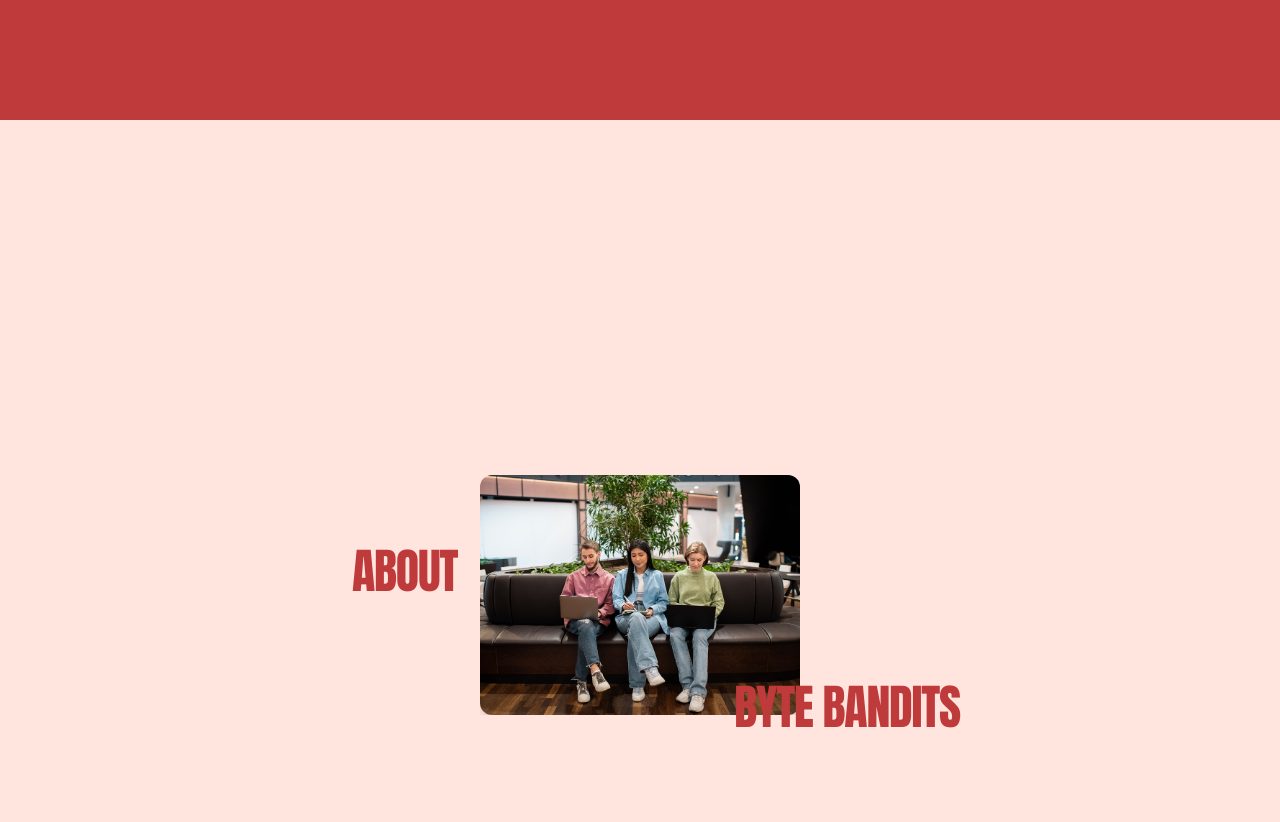
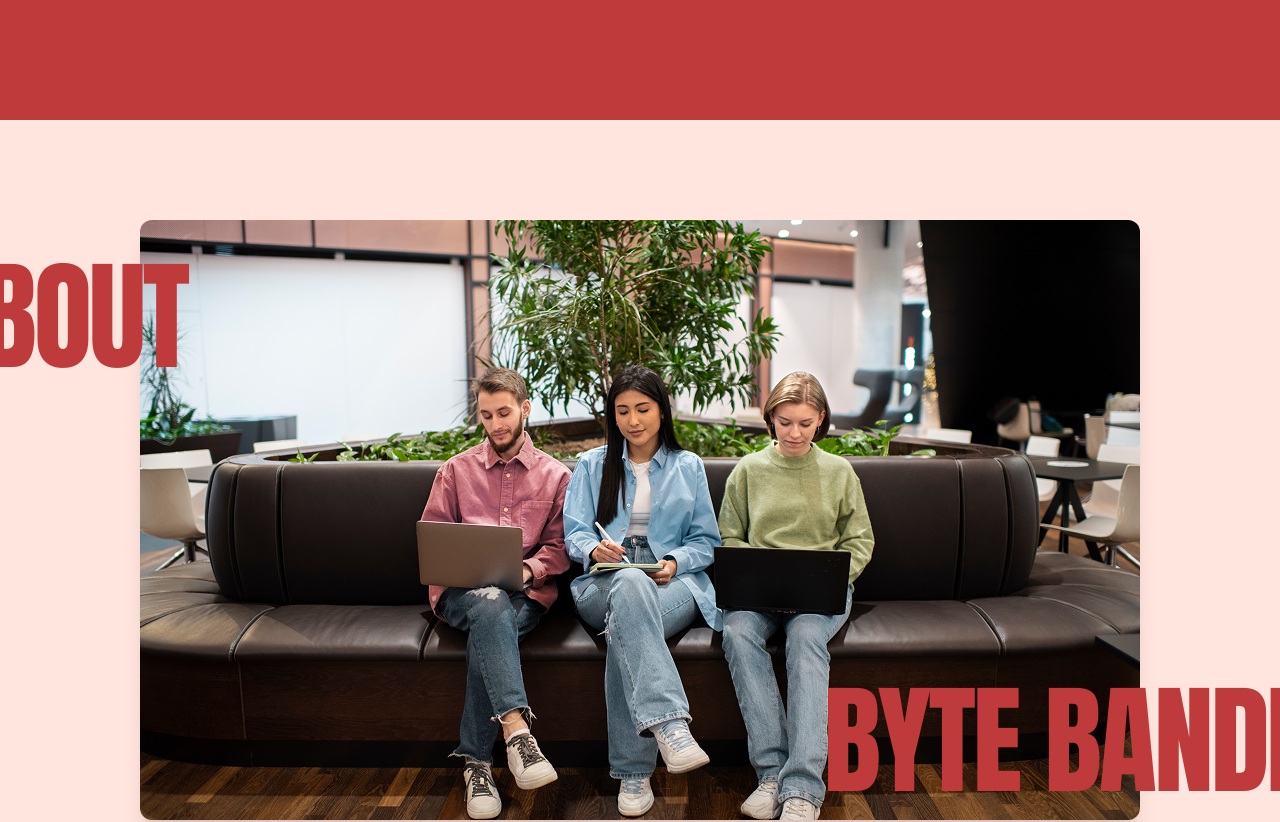
Before and after one commit to Byte-Bandits-India/ByteBandits, a Next.js app: page /about in a window 1280 px wide. Shown: the part 480-1302 px from the top of the page. Built offline with nearby package versions, Linux system fonts and the light colour scheme.

Commit message:
update UI for About page

```diff
--- a/src/app/about/section1.tsx
+++ b/src/app/about/section1.tsx
@@ -18,29 +18,52 @@ export default function AboutSection() {
       </div>
 
       {/* About Section */}
-      <div className="bg-[#FFE5DD] h-[950px] flex flex-col items-center justify-center relative">
-        <div className="max-w-[1400px] relative flex flex-col items-center justify-center">
-          {/* About Text - Left */}
-          <h2 className="absolute z-10 -left-32 2xl:-left-48 top-24 -translate-y-1/2 text-[#BF3A3B] text-5xl 2xl:text-[120px] font-regular tracking-tight">
+      <section className="bg-[#FFE5DD] h-[600px] md:h-dvh flex flex-col items-center justify-center relative overflow-hidden">
+        <div className="max-w-[1400px] relative flex flex-col items-center justify-center px-4 sm:px-6">
+          {/* ABOUT Text - Left */}
+          <h2
+            className="
+            absolute z-10 text-[#BF3A3B] font-regular tracking-tight
+            text-4xl sm:text-5xl md:text-6xl lg:text-7xl xl:text-[120px]
+            top-8 sm:top-10 md:top-16 lg:top-20 xl:top-24
+            -left-4 sm:left-10 md:left-20 lg:-left-16 xl:-left-48
+            -translate-y-1/2
+          "
+          >
             ABOUT
           </h2>
 
-          {/* Center Image */}
-          <div className="relative w-[320px] 2xl:w-[1000px] h-[240px] 2xl:h-[600px] overflow-hidden">
+          {/* Center Image (responsive height via aspect ratio) */}
+          <div
+            className="
+            relative overflow-hidden rounded-xl shadow-xl
+            w-[250px] sm:w-[320px] md:w-[480px] lg:w-[700px] xl:w-[1000px]
+            aspect-[5/3]
+          "
+          >
             <Image
               src="/images/team.png"
               alt="About Byte Bandits"
               fill
-              className="object-cover rounded-xl shadow-xl"
+              className="object-cover"
+              priority
             />
           </div>
 
-          {/* Byte Bandits Text - Right */}
-          <h2 className="absolute z-10 -right-40 2xl:-right-56 -bottom-10 -translate-y-1/2 text-[#BF3A3B] text-5xl 2xl:text-[120px] font-regular tracking-tight">
+          {/* BYTE BANDITS Text - Right */}
+          <h2
+            className="
+            absolute z-10 text-[#BF3A3B] font-regular tracking-tight
+            text-4xl sm:text-5xl md:text-6xl lg:text-7xl xl:text-[120px]
+            bottom-2 sm:bottom-4 md:bottom-8 lg:bottom-12 xl:-bottom-10
+            -right-8 sm:right-10 md:right-20 lg:-right-24 xl:-right-56
+            -translate-y-1/2
+          "
+          >
             BYTE BANDITS
           </h2>
         </div>
-      </div>
+      </section>
     </section>
   );
 }
--- a/src/app/about/section2.tsx
+++ b/src/app/about/section2.tsx
@@ -4,10 +4,10 @@ import Image from "next/image";
 
 export default function WhyChooseUsSection() {
   return (
-    <section className="w-full font-inter text-[#111] px-6 2xl:px-12 lg:px-24 py-20">
+    <section className="w-full font-inter text-[#111] px-6 py-20">
       {/* ===== Top Section ===== */}
       <div className="max-w-[1400px] mx-auto">
-        <h1 className=" text-2xl md:text-[40px] 2xl:text-[55px] font-medium leading-tight">
+        <h1 className=" text-[20px] md:text-[40px] 2xl:text-[55px] font-medium leading-tight">
           We’re The Rebels Of The Digital World
           <span className="">
             Crafting Brands That Speak, Sell, And Shine.
@@ -15,9 +15,9 @@ export default function WhyChooseUsSection() {
         </h1>
 
         {/* Red Box + Paragraph Section */}
-        <div className="mt-[8%] flex flex-col md:flex-row items-center 2xl:items-start gap-10 2xl:gap-16">
+        <div className="mt-[8%] flex flex-col lg:flex-row items-center 2xl:items-start gap-10 2xl:gap-16">
           {/* Left Red Image */}
-          <div className="relative w-[260px] sm:w-[300px] md:w-[450px] xl:w-[620px] xl:h-[420px] aspect-[4/3] rounded-lg overflow-hidden">
+          <div className="relative w-full lg:w-[400px] xl:w-[620px] xl:h-[420px] aspect-[4/3] rounded-lg overflow-hidden">
             <Image
               src="/images/bb-big.png"
               alt="Byte Bandits Logo"
@@ -72,7 +72,7 @@ export default function WhyChooseUsSection() {
         <p className="text-base mt-[6%]  md:text-[40px] 2xl:text-[60px] leading-tight tracking-[-0.05rem] font-light">
           We Don’t Follow Trends,{" "}
           <strong className="font-semibold">We Set Them.</strong> From  <br />
-         Concept To Completion, We Turn{" "}
+          Concept To Completion, We Turn{" "}
           <strong className="font-semibold">Your Vision</strong> Into Powerful
           Digital Experiences That{" "}
           <strong className="font-semibold">Stand Out</strong>, Perform Better,
--- a/src/app/about/section3.tsx
+++ b/src/app/about/section3.tsx
@@ -54,73 +54,63 @@ export default function TechStackSection() {
   ];
 
   return (
-    <section className="w-full bg-white py-20">
-      {/* ===== Main Tech Section ===== */}
-      <div className="mx-4 bg-[#F1EAEA] rounded-2xl px-6 2xl:px-12 py-16 2xl:py-24">
+    <section className="w-full bg-white md:py-20">
+      <div className="mx-4 bg-[#F1EAEA]  rounded-2xl px-6 2xl:px-12 py-16 2xl:py-24">
+        <div className="max-w-[1440px] mx-auto">
           {/* Top Heading */}
-        <p className="text-[#A04444] text-sm 2xl:text-[20px] font-semibold tracking-wide uppercase mb-6 2xl:mb-10">
+          <p className="text-[#A04444] text-sm 2xl:text-[20px] font-semibold tracking-wide uppercase mb-6 2xl:mb-10 text-center lg:text-left">
             Web Development
           </p>
 
-        <div className="flex flex-col md:flex-row justify-between  items-start gap-10">
+          <div className="flex flex-col lg:flex-row justify-between items-start gap-10">
             {/* ===== Left Content ===== */}
-          <div className="w-full 2xl:max-w-[1000px] pt-80">
-            <h2 className="text-3xl xl:text-[40px]  2xl:text-[50px] tracking-tight font-inter font-medium leading-tight">
-              We Use Industry-Leading <br  /> <span className="">Tech To Build Your </span> <br />Advantage
+            <div className="w-full lg:w-auto 2xl:max-w-[1000px] lg:pt-80 text-center lg:text-left">
+              <h2 className="text-3xl xl:text-[40px] 2xl:text-[50px] tracking-tight font-inter font-medium leading-tight">
+                We Use Industry-Leading <br /> <span>Tech To Build Your</span> <br /> Advantage
               </h2>
             </div>
 
             {/* ===== Right Grid (Staggered Columns) ===== */}
-          <div className="flex gap-6 w-full 2xl:w-[850px] justify-center">
-            {/* First Column (4 boxes) */}
-            <div className="flex flex-col gap-8 mt-0 2xl:mt-16">
+            <div className="flex gap-6 w-full 2xl:w-[850px] justify-center flex-wrap md:flex-nowrap">
+              {/* ===== Column 1 ===== */}
+              <div className="flex flex-col gap-6 mt-0 md:mt-28">
                 {techStackCol1.map((tech, index) => (
                   <div
                     key={index}
-                  className="flex items-center justify-between bg-white md:w-[300px] md:h-[100px] 2xl:w-[400px] 2xl:h-[140px]  rounded-xl shadow-sm p-4 hover:shadow-2xl transition-all"
+                    className="flex items-center justify-between bg-white w-full h-[100px] md:w-[340px] md:h-[110px] lg:w-[300px] 2xl:w-[400px] 2xl:h-[130px] rounded-2xl shadow-md p-5 hover:shadow-xl transition-all"
                   >
                     <div className="text-left pr-3">
-                    <h3 className="font-semibold text-sm md:text-[18px] 2xl:text-[25px]">
+                      <h3 className="font-semibold text-[16px] md:text-[18px] 2xl:text-[22px]">
                         {tech.name}
                       </h3>
-                    <p className="text-xs 2xl:text-sm text-[#858585] font-light max-w-[200px] mt-4 leading-tight">
+                      <p className="text-xs md:text-sm text-[#666] font-light max-w-[200px] mt-2 leading-snug">
                         {tech.desc}
                       </p>
                     </div>
-                  <div className="relative w-[60px] h-[60px] 2xl:w-[100px] 2xl:h-[100px] flex-shrink-0">
-                    <Image
-                      src={tech.icon}
-                      alt={tech.name}
-                      fill
-                      className="object-contain"
-                    />
+                    <div className="relative w-[40px] h-[40px] md:w-[60px] md:h-[60px] 2xl:w-[80px] 2xl:h-[80px] flex-shrink-0">
+                      <Image src={tech.icon} alt={tech.name} fill className="object-contain" />
                     </div>
                   </div>
                 ))}
               </div>
 
-            {/* Second Column (5 boxes) */}
-            <div className="flex flex-col gap-6">
+              {/* ===== Column 2 ===== */}
+              <div className="flex flex-col gap-6 md:mt-12">
                 {techStackCol2.map((tech, index) => (
                   <div
                     key={index}
-                  className="flex items-center justify-between md:w-[300px] md:h-[100px] 2xl:w-[400px] 2xl:h-[140px] bg-white rounded-xl shadow-sm p-4 hover:shadow-2xl transition-all"
+                    className="flex items-center justify-between bg-white w-full h-[100px] md:w-[340px] md:h-[110px] lg:w-[300px] 2xl:w-[400px] 2xl:h-[130px] rounded-2xl shadow-md p-5 hover:shadow-xl transition-all"
                   >
                     <div className="text-left pr-3">
-                    <h3 className="font-semibold text-sm md:text-[18px] 2xl:text-[25px]">
+                      <h3 className="font-semibold text-[16px] md:text-[18px] 2xl:text-[22px]">
                         {tech.name}
                       </h3>
-                    <p className="text-xs 2xl:text-sm text-[#858585] font-light max-w-[200px] mt-4 leading-tight">
+                      <p className="text-xs md:text-sm text-[#666] font-light max-w-[200px] mt-2 leading-snug">
                         {tech.desc}
                       </p>
                     </div>
-                  <div className="relative w-[60px] h-[60px] 2xl:w-[100px] 2xl:h-[100px] flex-shrink-0">
-                    <Image
-                      src={tech.icon}
-                      alt={tech.name}
-                      fill
-                      className="object-contain"
-                    />
+                    <div className="relative w-[40px] h-[40px] md:w-[60px] md:h-[60px] 2xl:w-[80px] 2xl:h-[80px] flex-shrink-0">
+                      <Image src={tech.icon} alt={tech.name} fill className="object-contain" />
                     </div>
                   </div>
                 ))}
@@ -128,16 +118,20 @@ export default function TechStackSection() {
             </div>
           </div>
         </div>
+      </div>
 
       {/* ===== Footer CTA ===== */}
-      <div className="text-center mt-16 2xl:mt-[10%]">
-        <h3 className="text-lg md:text-[40px] 2xl:text-[60px] font-anton  uppercase">
-          Looking For A Technology Partner ?
+      <div className="flex md:max-w-[600px] mx-auto lg:max-w-full flex-col items-center justify-center text-left my-6 md:my-8 lg:mt-[100px] px-4">
+        <h2 className="text-[30px] sm:text-[48px] md:text-[56px] lg:text-[64px] text-center leading-[1.3] text-[#333333] font-anton mt-5 lg:mt-0">Looking for a <br className="hidden md:block lg:hidden" /> technology partner ?</h2>
+        <h3 className="text-[42px] sm:text-[clamp(40px,7vw,60px)] leading-[1.1]
+bg-gradient-to-b from-[#9E1520] to-[#630C13] bg-clip-text text-transparent
+font-anton mt-5 lg:mt-0">
+          Let’s talk.
         </h3>
-        <p className="bg-gradient-to-b from-[#9E1520] to-[#630C13] bg-clip-text py-10 text-transparent text-2xl md:text-[40px] 2xl:text-[60px] font-anton mt-10">
-          Let’s Talk.
-        </p>
       </div>
     </section>
+
+
+
   );
 }
```
Lines whose indentation alone changed are shown as unchanged.
